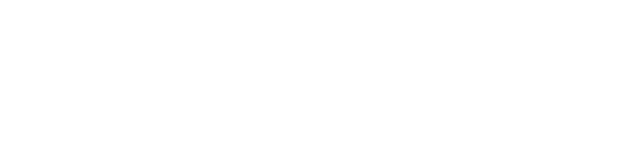
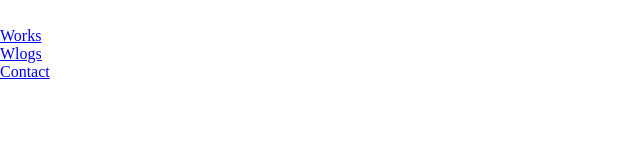
Before and after one commit to DamirSyzdykov7/maket1, a plain HTML site: page index.html in a window 1280 px wide. Shown: the whole page, without its empty margins (0-640 px from the left). Drawn offline with Linux system fonts and the light colour scheme; files that its build step writes are made by us from their sources.

Commit message:
start menu

```diff
--- a/index.html
+++ b/index.html
@@ -4,10 +4,16 @@
     <meta charset="UTF-8">
     <meta http-equiv="X-UA-Compatible" content="IE=edge">
     <meta name="viewport" content="width=device-width, initial-scale=1.0">
-    <title></title>
+    <title>John Homepage</title>
     <link rel="stylesheet" href="css/main.css">
 </head>
 <body>
-
+    <div class="header">
+        <ul>
+            <li><a href="#">Works</a></li>
+            <li><a href="#">Wlogs</a></li>
+            <li><a href="#">Contact</a></li>
+        </ul>
+    </div>
 </body>
 </html>
--- a/main.css
+++ b/main.css
@@ -0,0 +1,14 @@
+* {
+    margin: 0;
+    padding: 0;
+}
+
+.header ul{
+    list-style: none;
+    float: right;
+    margin-top: 27px;
+    margin-right: 60px;
+}
+.header {
+    float: left;
+}
```
